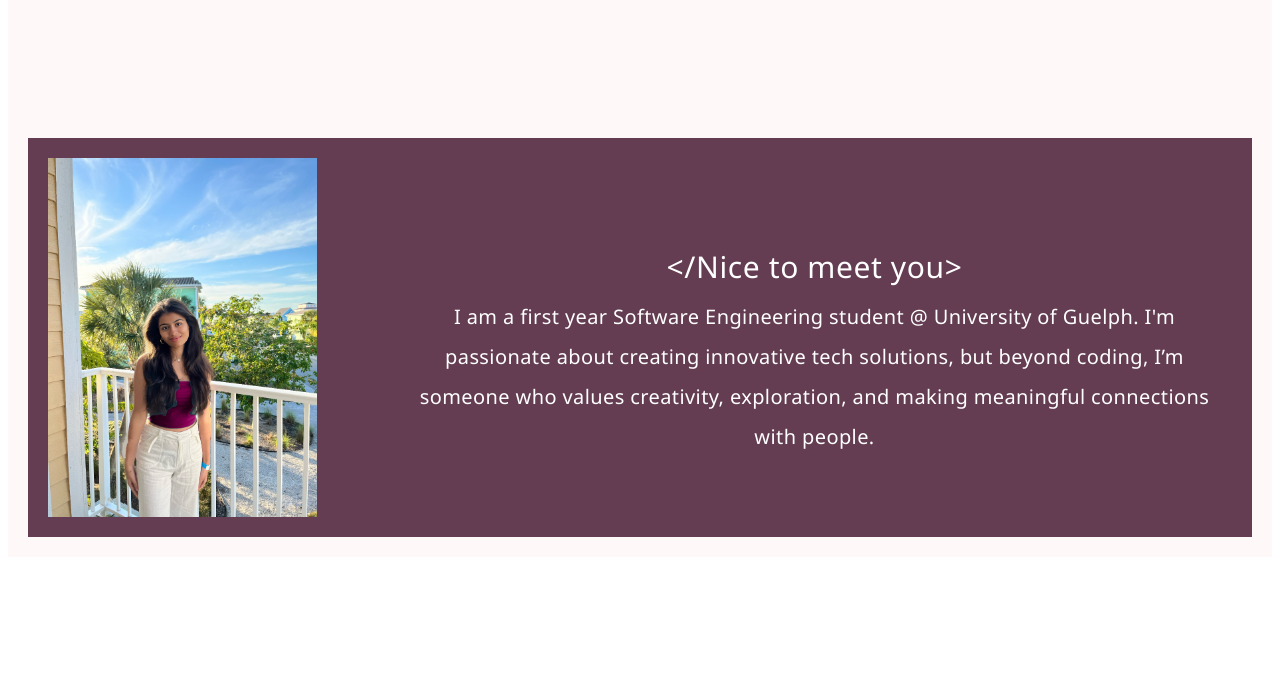
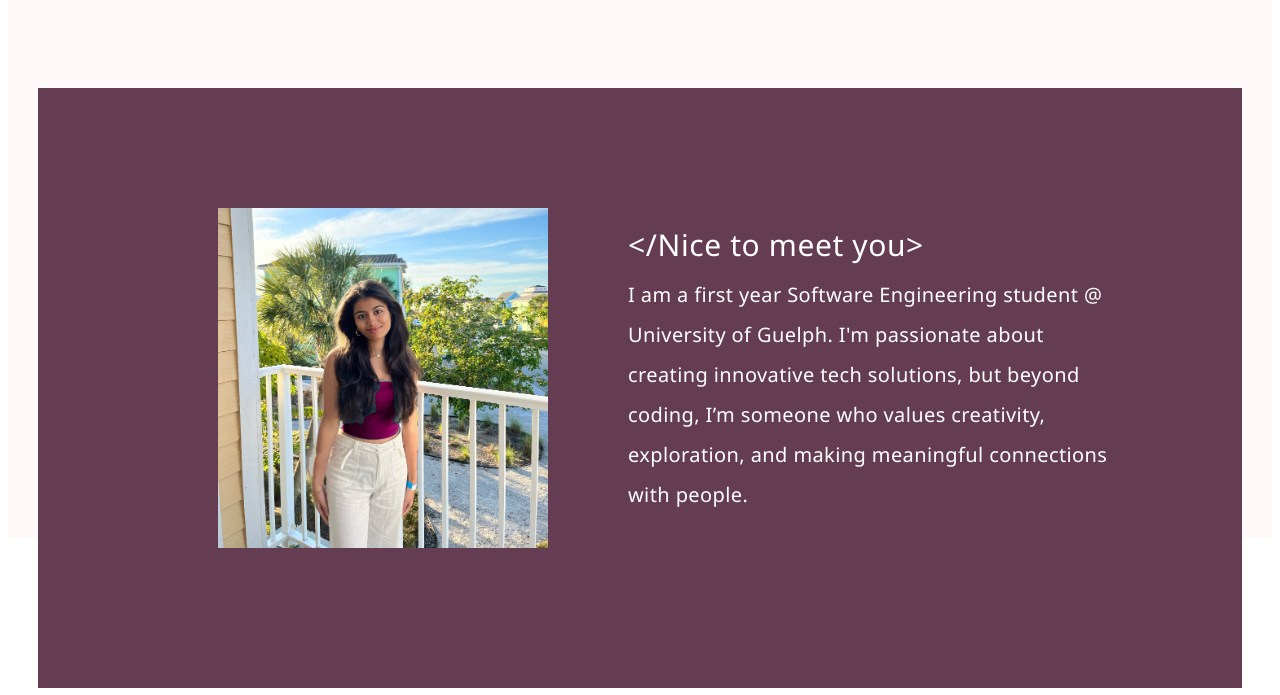
Before and after one commit to pateb9298/my-portfolio, a plain HTML site: page index.html in a window 1280 px wide. Shown: the part 900-1595 px from the top of the page. Drawn offline with Linux system fonts and the light colour scheme.

Commit message:
Update styles.css

```diff
--- a/styles.css
+++ b/styles.css
@@ -203,9 +203,8 @@ li a{
 .aboutme{
     display: block;
     margin: auto;
-    /* height: 400px; */
-    /* padding: 20px 30px; */
-    padding: 20px;
+    height: 400px;
+    padding: 20px 30px;
     background-color: #FFF8F9;
     margin-bottom: 160px;
 }
@@ -222,40 +221,27 @@ li a{
 }
 
 .image1 img{
-    width: 100%;
-    max-width: 330px;
-    height: auto;
-    /* width: 330px;
-    height: 340px; */
+    width: 330px;
+    height: 340px;
     object-fit: cover;
     object-position: bottom;
-    margin: 0 auto;
-    display: block;
-    /* margin-left: 180px;
-    margin-top: 120px; */
+    margin-left: 180px;
+    margin-top: 120px;
 }
 
 .aboutme-flex{
     display: flex;
     flex-direction: column;
-    /* margin-top: 90px; */
-    margin-top: 20px;
-    text-align: center;
-    padding: 0 10px;
-    /* margin-right: 130px; */
+    margin-top: 90px;
+    margin-right: 130px;
     justify-content: center;
     align-content: center;
 }
 .rectangular-aboutme{
-    /* margin-top: 140px; */
-    margin-top: 20px;
-    width: 100%;
-    max-width: 1200px;
-    /* width: 1500px; */
-    height: auto;
-    /* height: 600px; */
+    margin-top: 140px;
+    width: 1500px;
+    height: 600px;
     background-color: #643d52;
-    padding: 20px;
 }
 
 .green-text{
@@ -290,7 +276,6 @@ li a{
     justify-content: center;
     align-items: center;
 }
-
 
 .title{
     width: 410px;
```
